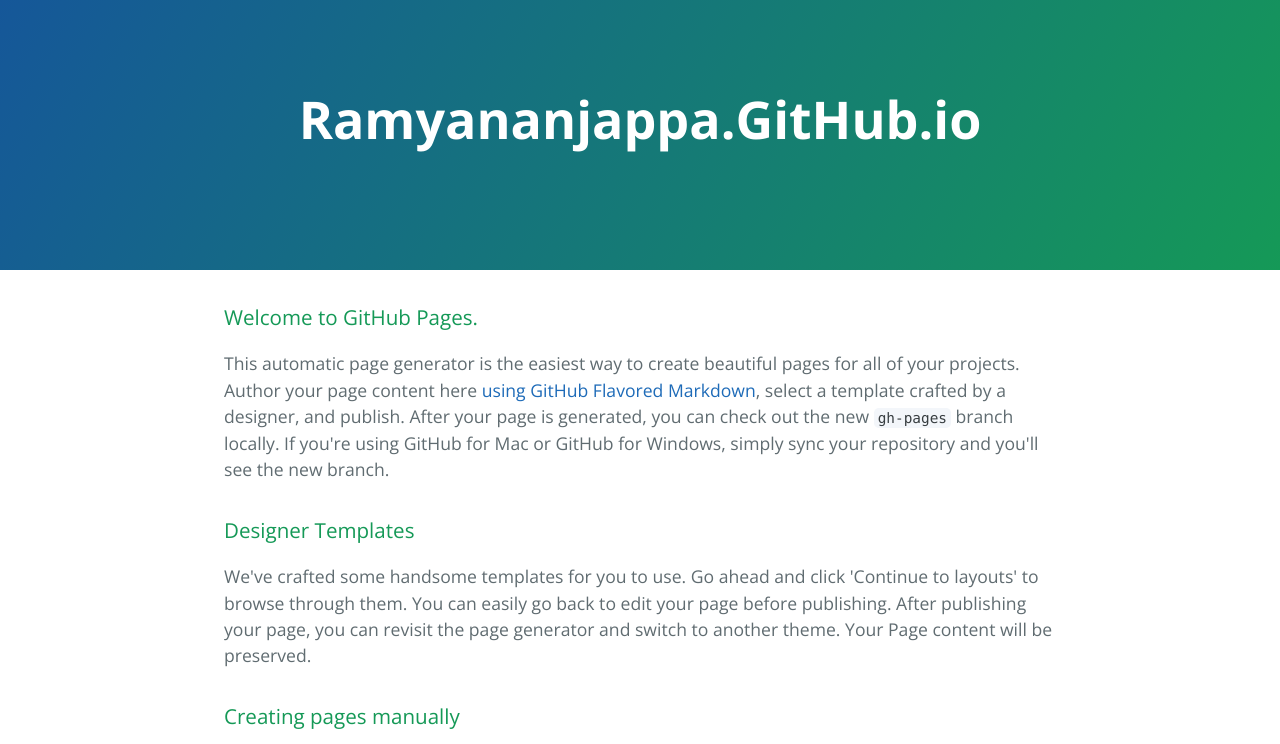
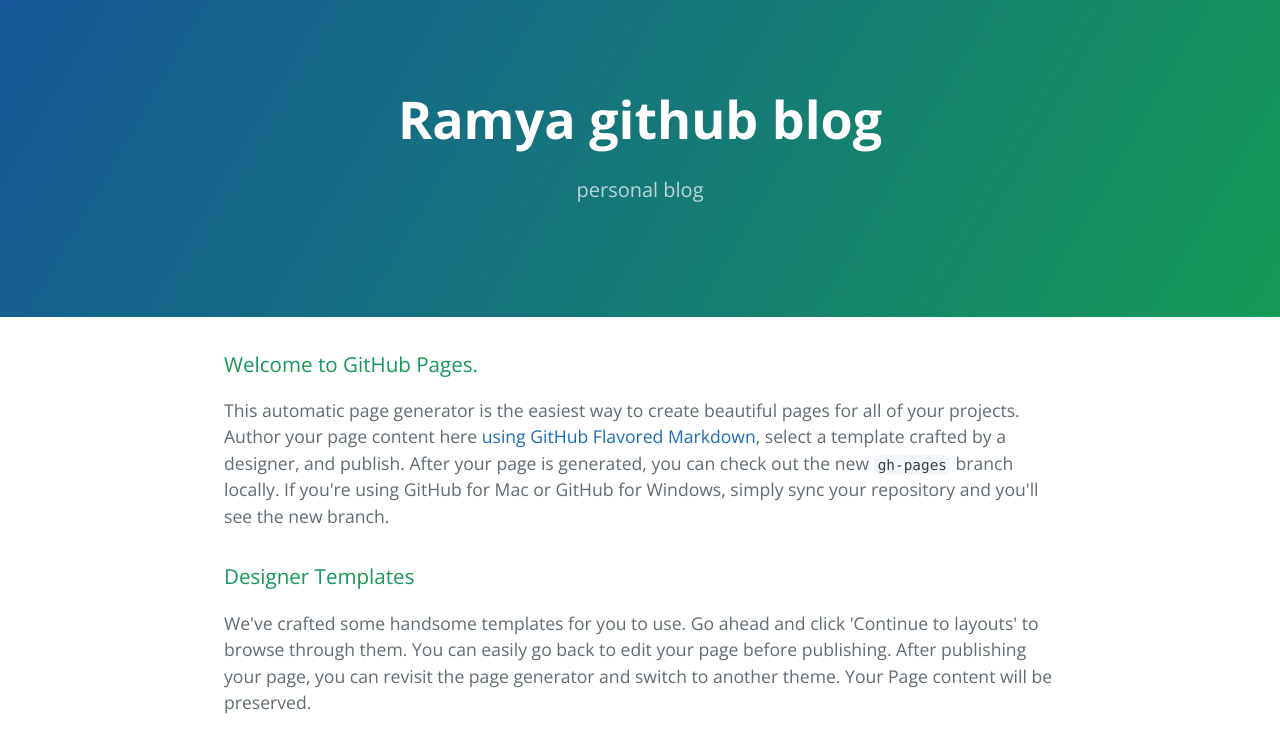
Before and after one commit to ramyananjappa/ramyananjappa.github.io, a plain HTML site: page index.html in a window 1280 px wide. Shown: the top 744 px of the page. Drawn offline with nearby package versions, Linux system fonts and the light colour scheme.

Commit message:
change the title of the page

```diff
--- a/index.html
+++ b/index.html
@@ -2,7 +2,7 @@
 <html lang="en-us">
   <head>
     <meta charset="UTF-8">
-    <title>Ramyananjappa.GitHub.io by ramyananjappa</title>
+    <title>Ramya personal blog</title>
     <meta name="viewport" content="width=device-width, initial-scale=1">
     <link rel="stylesheet" type="text/css" href="stylesheets/normalize.css" media="screen">
     <link href='http://fonts.googleapis.com/css?family=Open+Sans:400,700' rel='stylesheet' type='text/css'>
@@ -11,8 +11,8 @@
   </head>
   <body>
     <section class="page-header">
-      <h1 class="project-name">Ramyananjappa.GitHub.io</h1>
-      <h2 class="project-tagline"></h2>
+      <h1 class="project-name">Ramya github blog</h1>
+      <h2 class="project-tagline">personal blog </h2>
     </section>
 
     <section class="main-content">
```
